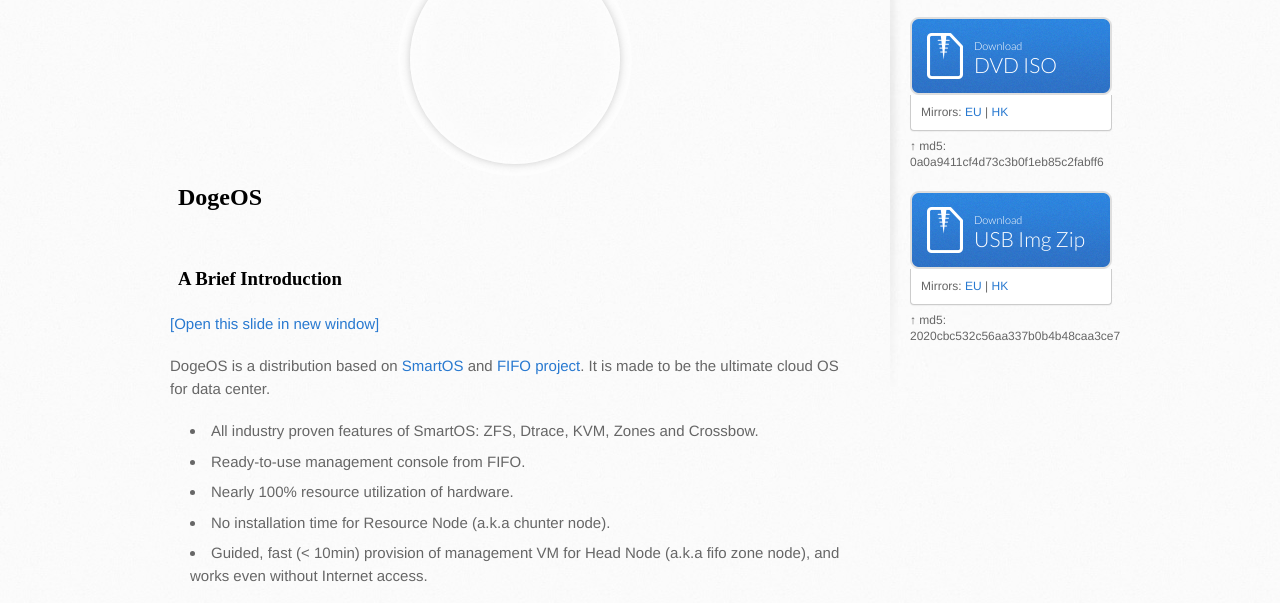
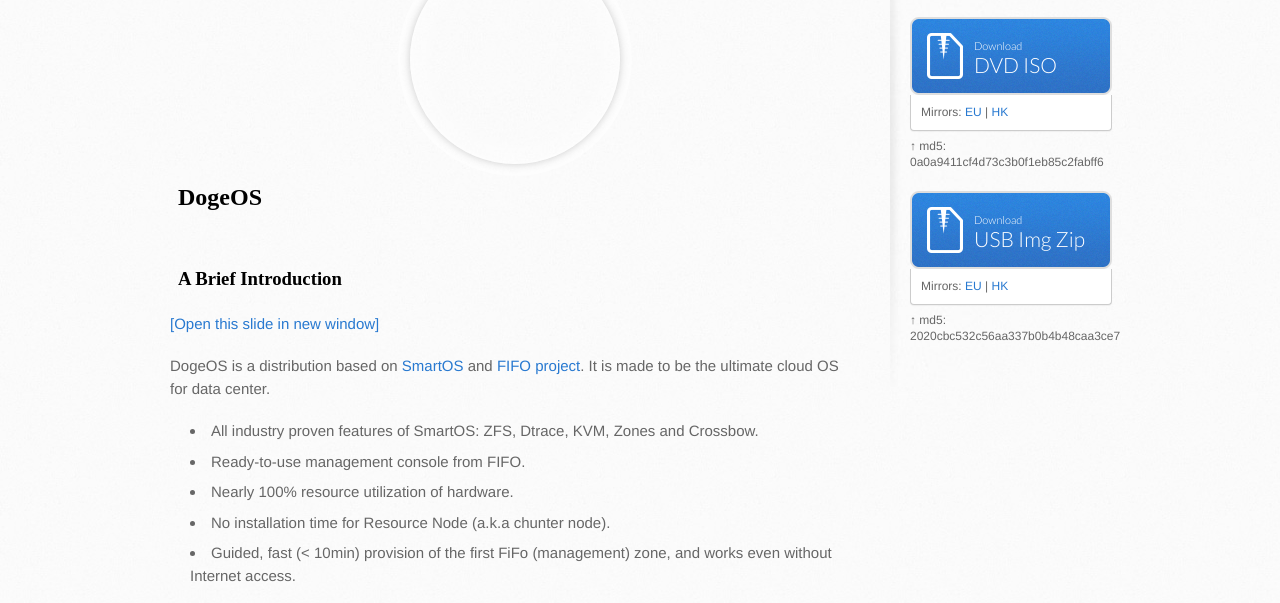
Before and after one commit to Project-DogeOS/Project-DogeOS.github.io, a plain HTML site: page index.html in a window 1280 px wide. Shown: the part 349-952 px from the top of the page. Drawn offline with nearby package versions, Linux system fonts and the light colour scheme.

Commit message:
removed mentioning of headnode
FiFo does not have the concept of a headnode, this phrases it a bit better to also indicate that there can be more then one FiFo zone

```diff
--- a/index.html
+++ b/index.html
@@ -90,7 +90,7 @@
   <li>Ready-to-use management console from FIFO.</li>
   <li>Nearly 100% resource utilization of hardware.</li>
   <li>No installation time for Resource Node (a.k.a chunter node).</li>
-  <li>Guided, fast (&lt; 10min) provision of management VM for Head Node (a.k.a fifo zone node), and works even without Internet access.</li>
+  <li>Guided, fast (&lt; 10min) provision of the first FiFo (management) zone, and works even without Internet access.</li>
 </ul>
 
 <p>DogeOS is, as similar to Project FiFo and SmartOS, licensed under <a href="http://smartos.org/cddl/">CDDL</a>. Generally, it is free of use.</p>
```
